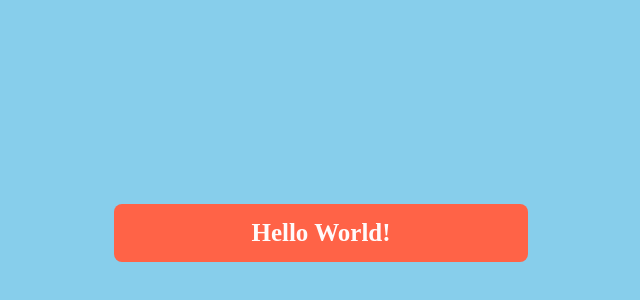
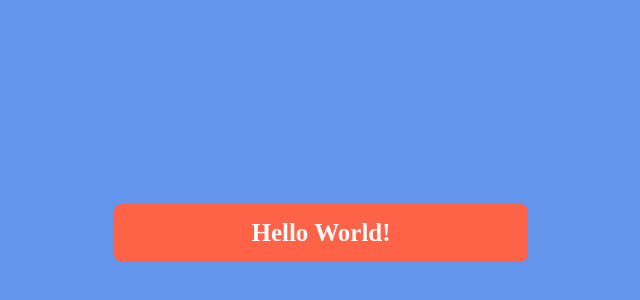
Before and after one commit to ENiENG/HelloWorld, a plain HTML site: page index.html in a window 1280 px wide. Shown: the part 180-480 px from the top of the page, without its empty margins (319-959 px from the left). Drawn offline with Linux system fonts and the light colour scheme.

Commit message:
Update index.html

```diff
--- a/index.html
+++ b/index.html
@@ -4,7 +4,7 @@
     padding:0;
   }
 </style>
-<body style="background:#87ceeb">
+<body style="background:#6495ed">
   <div style="
     border-radius: 8px;
     background-color: tomato;
```
